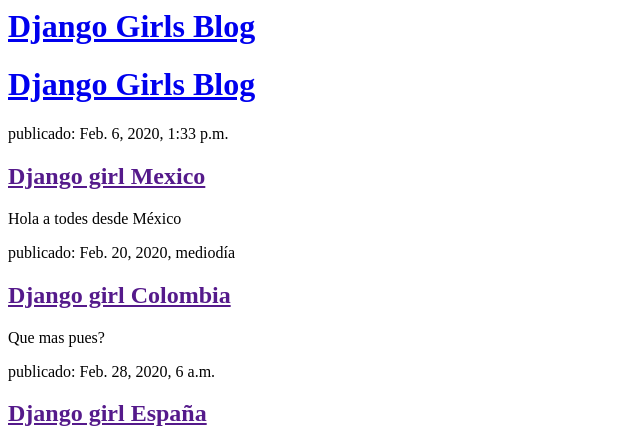
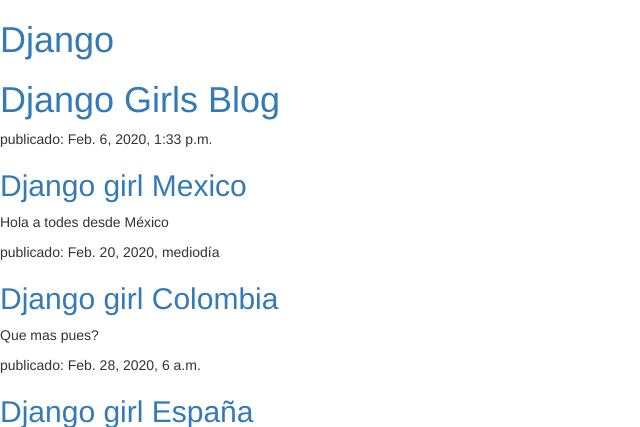
Before and after one commit to nancyocampoo/my-first-blog, a Django app: template blog/templates/blog/post_list.html in a window 1280 px wide. Shown: the top 427 px of the page, without its empty margins (0-640 px from the left). Run offline with Django 3.2, Linux system fonts and the light colour scheme; the template is opened without the code that fills it: values that come from a table or form of the project are taken from there, others are empty; data comes from the database, SQL or seed files in the repository; some libraries are stand-ins or nearby versions.

Commit message:
Changes in head

```diff
--- a/blog/templates/blog/post_list.html
+++ b/blog/templates/blog/post_list.html
@@ -1,10 +1,14 @@
+
 <html>
     <head>
-        <title>Django Girls blog</title>
+      <link rel="stylesheet" href="//maxcdn.bootstrapcdn.com/bootstrap/3.2.0/css/bootstrap.min.css">
+      <link rel="stylesheet" href="//maxcdn.bootstrapcdn.com/bootstrap/3.2.0/css/bootstrap-theme.min.css">
+
+        <title>Girls blog</title>
     </head>
     <body>
         <div>
-            <h1><a href="/">Django Girls Blog</a></h1>
+            <h1><a href="/">Django</a></h1>
         </div>
         <div>
       <h1><a href="/">Django Girls Blog</a></h1>
```
